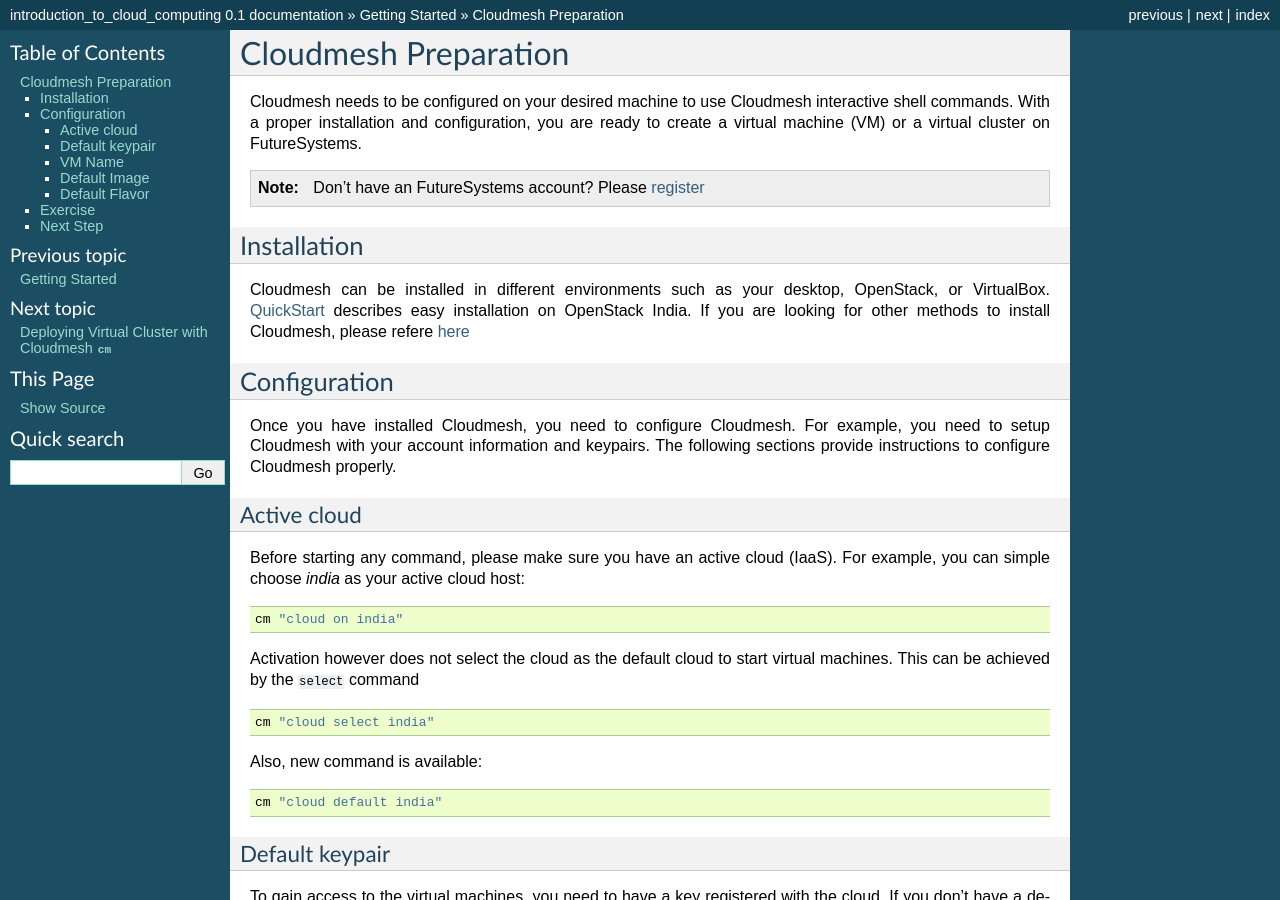
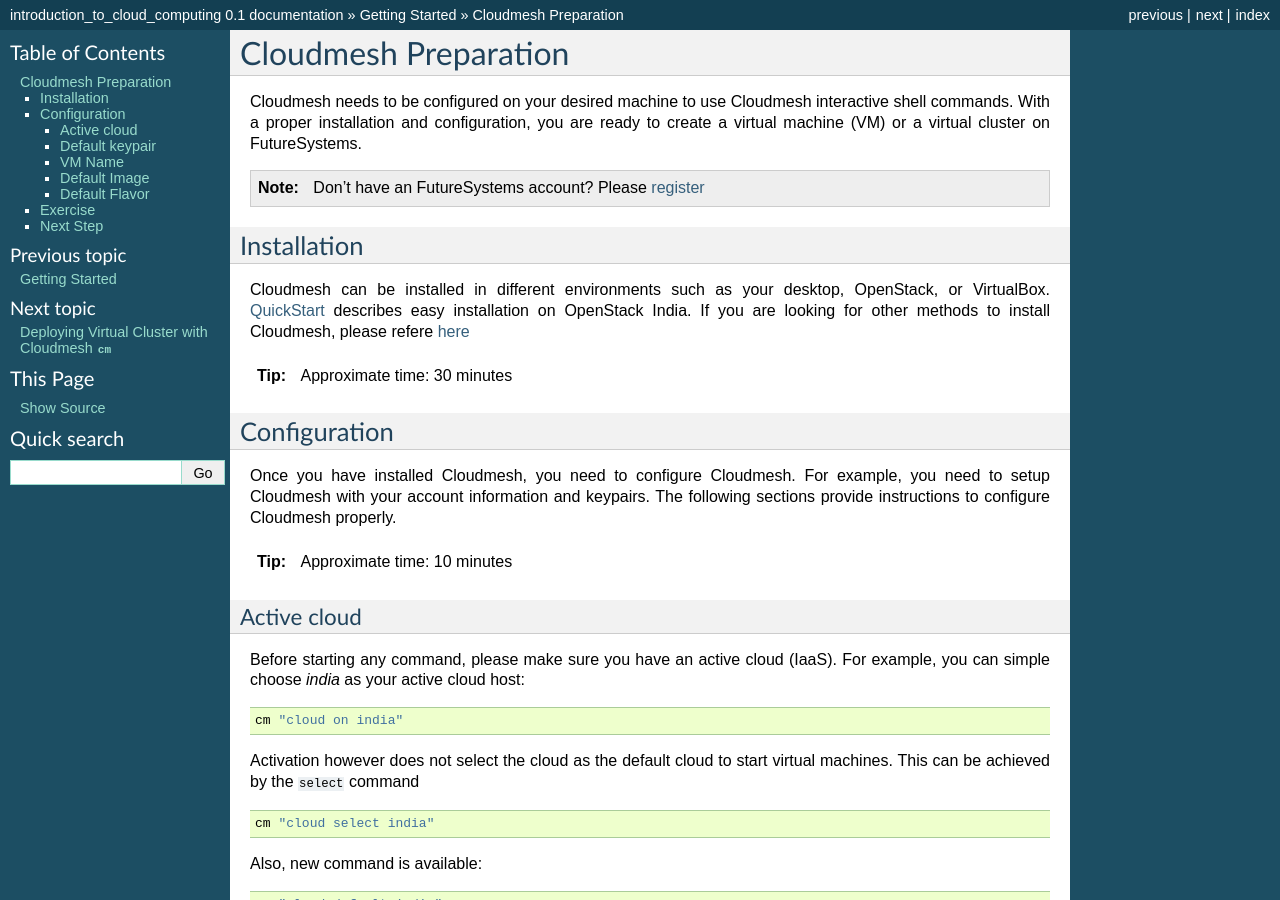
Before and after one commit to CourseMaterial/FutureSystems, a Sphinx documentation site: the page built from docs/source/cm_preparation.rst, in a window 1280 px wide and 900 px high. Built offline with Sphinx 7.4.7, drawn with Linux system fonts in a browser that asks for light colours.

Commit message:
approximate time

```diff
--- a/docs/source/cm_preparation.rst
+++ b/docs/source/cm_preparation.rst
@@ -18,6 +18,8 @@
 methods to install Cloudmesh, please refere `here
 <http://cloudmesh.github.io/introduction_to_cloud_computing/cloudmesh/setup/index.html>`_
 
+.. tip:: Approximate time: 30 minutes
+
 Configuration
 ---------------
 
@@ -25,6 +27,8 @@
 example, you need to setup Cloudmesh with your account information and
 keypairs. The following sections provide instructions to configure Cloudmesh
 properly.
+
+.. tip:: Approximate time: 10 minutes
 
 Active cloud
 ~~~~~~~~~~~~
--- a/docs/source/hadoop_cluster.rst
+++ b/docs/source/hadoop_cluster.rst
@@ -1,5 +1,7 @@
 Deploying Hadoop Cluster on India OpenStack
 =================================================
+
+.. tip:: Approximate time: 30 minutes
 
 Introduction
 ----------------------------------------------------------------------
--- a/docs/source/virtual_cluster.rst
+++ b/docs/source/virtual_cluster.rst
@@ -27,6 +27,8 @@
 * Flavor: m1.small
 * Image: futuresystems/ubuntu-14.04
 * Cloud: India
+
+.. tip:: Approximate time: 10 minutes
 
 Create Virtual Cluster with 3 virtual machines
 ~~~~~~~~~~~~~~~~~~~~~~~~~~~~~~~~~~~~~~~~~~~~~~~~
```
